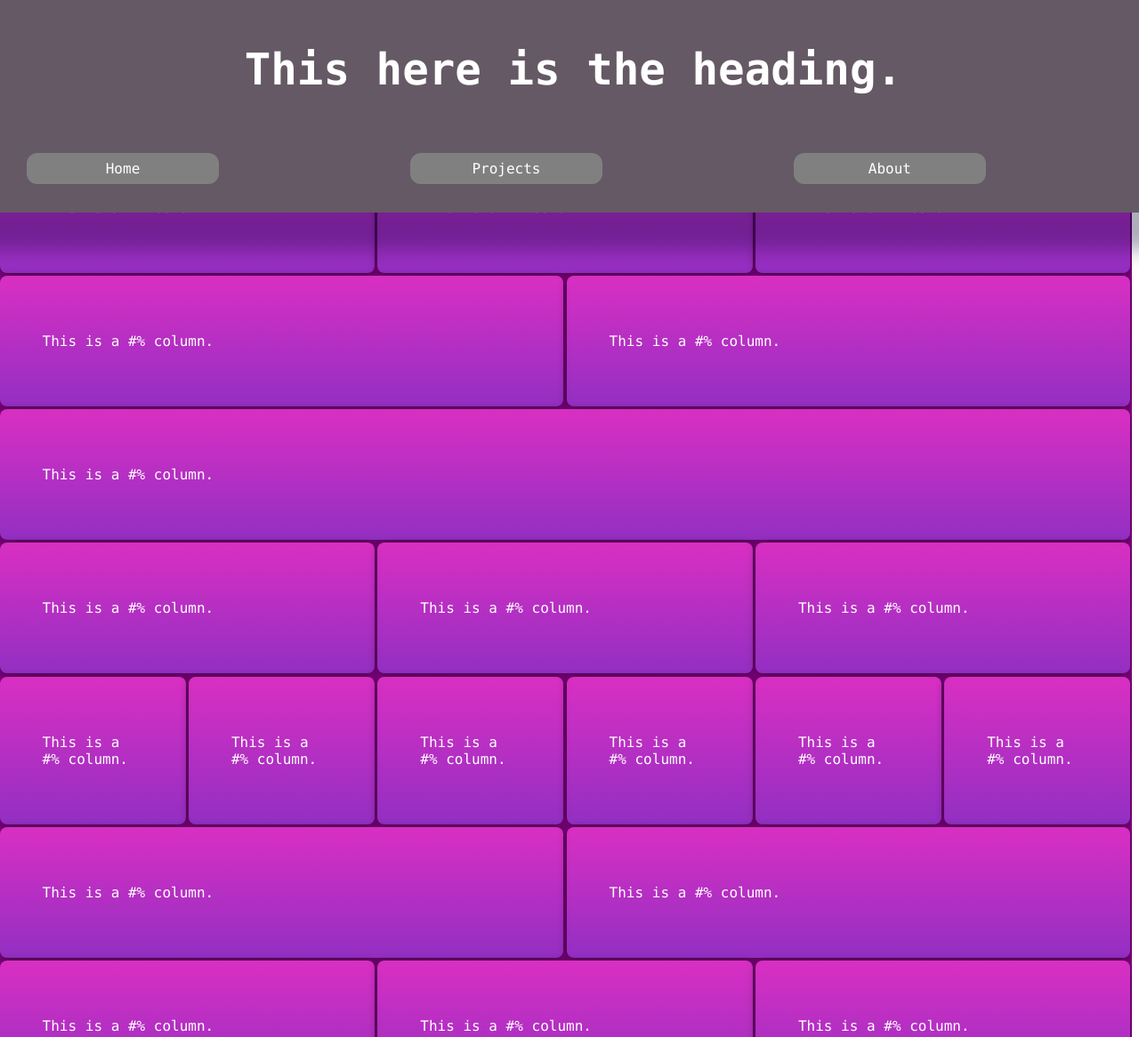
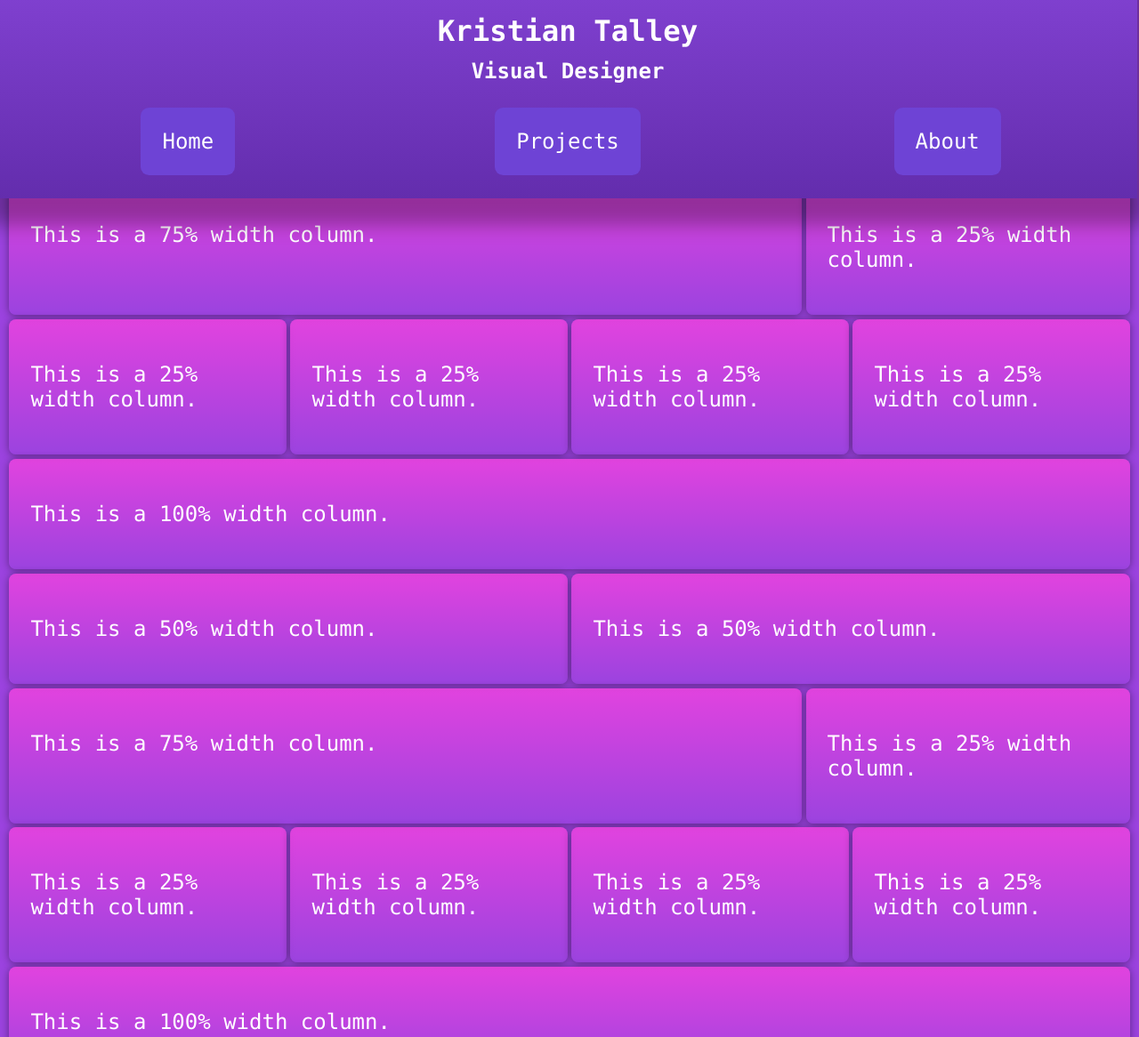
Before and after one commit to kttalley/css-flexbox-template, a plain HTML site: page index.html in a window 1280 px wide. Shown: the top 1166 px of the page at 89% size. Drawn offline with Linux system fonts and the light colour scheme.

Commit message:
Add files via upload
Merging latest visual styles with proper flexbox structure.

```diff
--- a/index.html
+++ b/index.html
@@ -1,165 +1,103 @@
 <!DOCTYPE HTML>
     <head>
-        <link rel="stylesheet" type="text/css" href="style.css" />
+        <link rel="stylesheet" href="style.css">
     </head>
     <header>
-        <nav id="page-header">
+        <section id = "main-headline">
             <h3>
-            This here is the heading.
+                Kristian Talley
             </h3>
-        <section>
-            <div id = "main-nav" class = "row">
+            <h4>
+                Visual Designer
+            </h4>
+        </section>
+        <section id = "main-nav">
+            <div class = "row">
+
                         <div class = "col">
-                    <p class = "_nav-button"><a>Home</a></p>
+                            <p><a>Home</a></p>
                         </div>
                         <div class = "col">
-                    <p class = "_nav-button"><a>Projects</a></p>
+                            <p><a>Projects</a></p>
                         </div>
                         <div class = "col">
-                    <p class = "_nav-button"><a>About</a></p>
+                            <p><a>About</a></p>
+                        </div>
+
+
+            </div>
+        </section>
+    </header>
+    <body>
+        <section id = "root">
+            <div class = "row">
+                <div class = "col _main-tile --large">
+                    <p>This is a 75% width column.</p>
+                </div>
+                <div class = "col _main-tile --small">
+                    <p>This is a 25% width column.</p>
                 </div>
             </div>
-        </section>
-        </nav>
-    </header>
-    <body>
-
-
-        <section id = 'root'>
-            <!-- row 1 -->
-            <div class = 'row'>
-                <div class = 'col _main-tile'>
-                    <p>This is a #% column.</p>
+            <div class = "row">
+                <div class = "col _main-tile --small">
+                    <p>This is a 25% width column.</p>
                 </div>
-                <div class = 'col _main-tile'>
-                    <p>This is a #% column.</p>
+                <div class = "col _main-tile --small">
+                    <p>This is a 25% width column.</p>
+                </div>
+                <div class = "col _main-tile --small">
+                    <p>This is a 25% width column.</p>
+                </div>
+                <div class = "col _main-tile --small">
+                    <p>This is a 25% width column.</p>
                 </div>
             </div>
-            <!-- row 2 -->
-            <div class = 'row'>
-                <div class = 'col _main-tile'>
-                    <p>This is a #% column.</p>
-                </div>
-                <div class = 'col _main-tile'>
-                    <p>This is a #% column.</p>
-                </div>
-                <div class = 'col _main-tile'>
-                    <p>This is a #% column.</p>
+            <div class = "row">
+                <div class = "col _main-tile --full-width">
+                    <p>This is a 100% width column.</p>
                 </div>
             </div>
-            <!-- row 3 -->
-            <div class = 'row'>
-                <div class = 'col _main-tile'>
-                    <p>This is a #% column.</p>
+            <div class = "row">
+                <div class = "col _main-tile --half-width">
+                    <p>This is a 50% width column.</p>
                 </div>
-                <div class = 'col _main-tile'>
-                    <p>This is a #% column.</p>
+                <div class = "col _main-tile --half-width">
+                    <p>This is a 50% width column.</p>
                 </div>
             </div>
-            <!-- row 4 -->
-            <div class = 'row'>
-                <div class = 'col _main-tile'>
-                    <p>This is a #% column.</p>
+            <div class = "row">
+                <div class = "col _main-tile --large">
+                    <p>This is a 75% width column.</p>
+                </div>
+                <div class = "col _main-tile --small">
+                    <p>This is a 25% width column.</p>
                 </div>
             </div>
-            <!-- row 5 -->
-            <div class = 'row'>
-                <div class = 'col _main-tile'>
-                    <p>This is a #% column.</p>
+            <div class = "row">
+                <div class = "col _main-tile --small">
+                    <p>This is a 25% width column.</p>
                 </div>
-                <div class = 'col _main-tile'>
-                    <p>This is a #% column.</p>
+                <div class = "col _main-tile --small">
+                    <p>This is a 25% width column.</p>
                 </div>
-                <div class = 'col _main-tile'>
-                    <p>This is a #% column.</p>
+                <div class = "col _main-tile --small">
+                    <p>This is a 25% width column.</p>
                 </div>
-                <!-- row 6 -->
-            <div class = 'row'>
-                <div class = 'col _main-tile'>
-                    <p>This is a #% column.</p>
-                </div>
-                <div class = 'col _main-tile'>
-                    <p>This is a #% column.</p>
-                </div>
-                <div class = 'col _main-tile'>
-                    <p>This is a #% column.</p>
-                </div>
-                <div class = 'col _main-tile'>
-                    <p>This is a #% column.</p>
-                </div>
-                <div class = 'col _main-tile'>
-                    <p>This is a #% column.</p>
-                </div>
-                <div class = 'col _main-tile'>
-                    <p>This is a #% column.</p>
+                <div class = "col _main-tile --small">
+                    <p>This is a 25% width column.</p>
                 </div>
             </div>
-                        <!-- row 1 -->
-                        <div class = 'row'>
-                            <div class = 'col _main-tile'>
-                                <p>This is a #% column.</p>
-                            </div>
-                            <div class = 'col _main-tile'>
-                                <p>This is a #% column.</p>
+            <div class = "row">
+                <div class = "col _main-tile --full-width">
+                    <p>This is a 100% width column.</p>
                 </div>
             </div>
-                        <!-- row 2 -->
-                        <div class = 'row'>
-                            <div class = 'col _main-tile'>
-                                <p>This is a #% column.</p>
+            <div class = "row">
+                <div class = "col _main-tile --half-width">
+                    <p>This is a 50% width column.</p>
                 </div>
-                            <div class = 'col _main-tile'>
-                                <p>This is a #% column.</p>
-                            </div>
-                            <div class = 'col _main-tile'>
-                                <p>This is a #% column.</p>
-                            </div>
-                        </div>
-                        <!-- row 3 -->
-                        <div class = 'row'>
-                            <div class = 'col _main-tile'>
-                                <p>This is a #% column.</p>
-                            </div>
-                            <div class = 'col _main-tile'>
-                                <p>This is a #% column.</p>
-                            </div>
-                        </div>
-                        <!-- row 4 -->
-                        <div class = 'row'>
-                            <div class = 'col _main-tile'>
-                                <p>This is a #% column.</p>
-                            </div>
-                        </div>
-                        <!-- row 5 -->
-                        <div class = 'row'>
-                            <div class = 'col _main-tile'>
-                                <p>This is a #% column.</p>
-                            </div>
-                            <div class = 'col _main-tile'>
-                                <p>This is a #% column.</p>
-                            </div>
-                            <div class = 'col _main-tile'>
-                                <p>This is a #% column.</p>
-                            </div>
-                            <!-- row 6 -->
-                        <div class = 'row'>
-                            <div class = 'col _main-tile'>
-                                <p>This is a #% column.</p>
-                            </div>
-                            <div class = 'col _main-tile'>
-                                <p>This is a #% column.</p>
-                            </div>
-                            <div class = 'col _main-tile'>
-                                <p>This is a #% column.</p>
-                            </div>
-                            <div class = 'col _main-tile'>
-                                <p>This is a #% column.</p>
-                            </div>
-                            <div class = 'col _main-tile'>
-                                <p>This is a #% column.</p>
-                            </div>
-                            <div class = 'col _main-tile'>
-                                <p>This is a #% column.</p>
+                <div class = "col _main-tile --half-width">
+                    <p>This is a 50% width column.</p>
                 </div>
             </div>
         </section>
--- a/style.css
+++ b/style.css
@@ -1,70 +1,99 @@
-#root {
-
-    margin-left: -10px;
-    /* margin-right: -10px; */
-    font-family: consolas,monaco,monospace;
-    background-color: purple;
-    overflow-x: hidden;
-    display: block;
-
+@media (min-width: 0px) and (max-width: 500px) {
+    html {
+        background: green;
+    }
+    .row {
+        display: block;
+    }
+    ._main-tile {
+        background: black;
+    }
 }
 
-#main-nav {
-    flex: 0 100px;
-    align-content: center;
-    margin: 1rem;
-    max-width: 100%;
-    justify-content: center;
-    align-content: center;
 
+html {
+    background: rgba(155,67,223);
+    font-family: consolas,monospace;
+    font-size: 1.5rem;
+}
 
+#main-headline h3{
+    font-size: 1.35rem;
+    -webkit-text-fill-color: white;
+    margin-bottom:-20px;
+    padding-bottom:-20px;
 }
-._nav-button {
-    margin: 16px;
-    font-size: 16px;
-    padding: 0.5rem;
-    border-radius: 12px;
-    background-color: grey;
-    stroke-width: 10px;
-    /* height: 12px; */
-    margin: 1rem;
-    max-width: 200px;
+#main-headline h4{
+    /* font-size: 1.25rem; */
+    -webkit-text-fill-color: white;
+    margin-bottom:0px;
+    padding-bottom:-20px;
 }
 
 
 
-#page-header {
-    font-family: consolas,monaco,monospace;
-    top: 0;
-    font-size: 42px;
+#main-nav a {
+    -webkit-text-fill-color: white;
+    border-radius: 0.4rem;
+    background-color: rgba(110,67,213);
+    padding: 1rem;
+    text-align: center;
+    transition: 100ms;
+    min-width:240px;
+    margin-top: -100px;
+}
+#main-nav a:hover {
+    background-color:rgba(180,103,220);
+    transition: 300ms;
+    padding:1.1rem;
+    box-shadow: 0px 1px 10px 1px rgba(0, 0, 0, 0.1);
+}
+header {
+    display: block;
+    background:linear-gradient( rgba(129,65, 209), rgba(99, 45, 173) );
+    margin-left:-10px;
+    margin-right:-10px;
+    margin-top: -1rem;
+    z-index:99;
+    box-shadow: 0px 10px 20px 20px rgba(0, 0, 0, 0.3);
     position: fixed;
-    background-color: rgba(100,89,100);
-    -webkit-text-fill-color: white;
-    margin-left:-10px;
-    width: 101%;
-    text-align: center;
-    box-shadow: 0px 10px 20px 32px rgba(0, 0, 50, 0.32);
     display: block;
+    min-width: 100%;
+    align-content: center;
+    text-align:center;
+    inner-shadow:
+}
+body {
 
+    z-index:0;
+    display: block;
 }
-
+#root {
+    padding-top: 8rem;
+    display: block;
+}
 .row {
     display: flex;
-    flex-wrap: wrap;
+    flex-wrap: nowrap;
     width: 100%;
 }
 
 .col {
     flex: 1;
+    padding: 1rem;
+    margin: 0.1rem;
 }
-._main-tile:hover {
-    padding: 3.25rem;
-    /* margin: 0.25rem; */
-    font-size: 34px;
-    border-radius: 12px;
-    box-shadow: 0px 10px 20px 32px rgba(250, 250, 250, 0.32);
-    transition: 700ms;
-
+.--full-width {
+    max-width: 100%;
+}
+.--large {
+    max-width: 75%;
+}
+.--half-width {
+    max-width: 50%;
+}
+.--small {
+    max-width: 25%;
 }
 
 ._main-tile {
@@ -72,10 +101,21 @@
     -webkit-text-fill-color: white;
     font-size: 1rem;
 
-    padding: 3rem;
+    padding: 1rem;
     margin: 0.1rem;
     transition: 340ms;
     box-shadow: 0px 1px 10px 0.1px rgba(0, 0, 0, 0.4);
     border-radius: 8px;
     background: linear-gradient(rgba(255, 67, 223, 0.7), rgba(155, 67, 223, 0.7));
 }
+
+
+._main-tile:hover {
+    padding: 3.05rem;
+    /* margin: 0.25rem; */
+    font-size: 20px;
+    border-radius: 12px;
+    box-shadow: 0px 10px 20px 32px rgba(250, 250, 250, 0.32);
+    transition: 700ms;
+
+}
```
Lines whose indentation alone changed are shown as unchanged.
